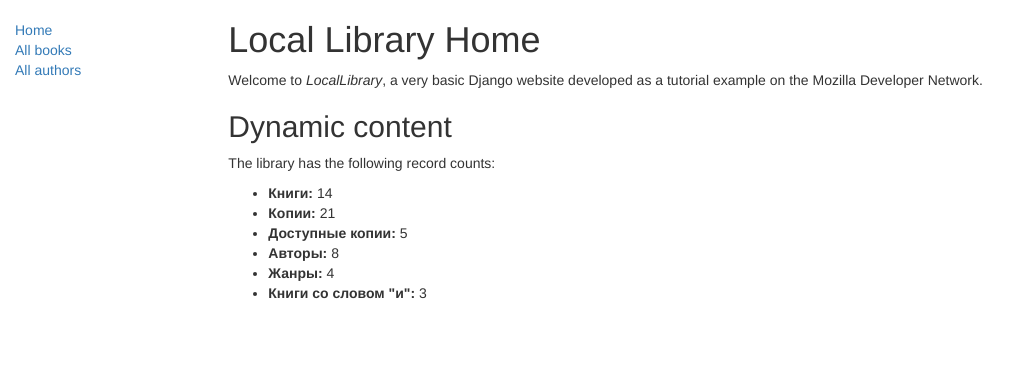
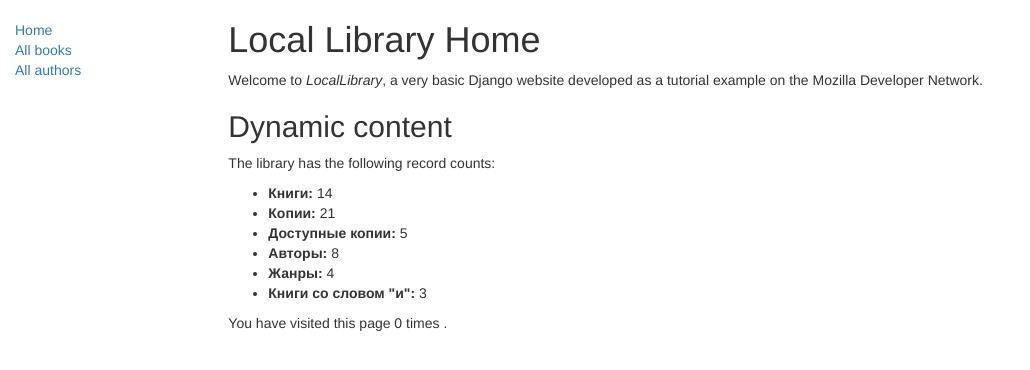
Before and after one commit to Olmazurova/django-locallibrary, a Django app: page /catalog/ in a window 1280 px wide. Shown: the top 370 px of the page, without its empty margins (0-1030 px from the left). Run offline with Django 5.2, Linux system fonts and the light colour scheme; data comes from the database, SQL or seed files in the repository; some libraries are stand-ins or nearby versions.

Commit message:
Создан счётчик сессии.

```diff
--- a/locallibrary/catalog/templates/index.html
+++ b/locallibrary/catalog/templates/index.html
@@ -19,4 +19,10 @@
     <li><strong>Книги со словом "и":</strong> {{ num_books_with_and }}</li>
   </ul>
 
+    <p>You have visited this page {{ num_visits }}
+        {% if num_visits == 1 %} time
+        {% else %} times
+        {% endif %}.
+    </p>
+
 {% endblock %}
--- a/locallibrary/catalog/views.py
+++ b/locallibrary/catalog/views.py
@@ -73,10 +73,12 @@ def index(request):
     # Доступные книги (статус "а")
     num_instances_available = BookInstance.objects.filter(status__exact='a').count()
 
-    print(num_instances_available)
     num_authors = Author.objects.count()
     num_genres = Genre.objects.count()
     num_books_with_and = Book.objects.filter(title__contains=' и ').count()
+    # Session
+    num_visits=request.session.get('num_visits', 0)
+    request.session['num_visits'] = num_visits + 1
     return render(
         request,
         'index.html',
@@ -87,5 +89,6 @@ def index(request):
             'num_authors': num_authors,
             'num_genres': num_genres,
             'num_books_with_and': num_books_with_and,
+            'num_visits': num_visits,
         }
     )
```
